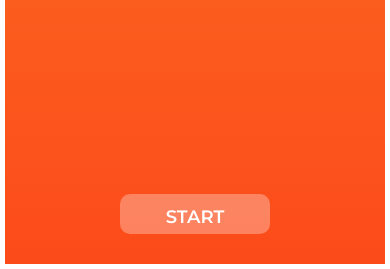
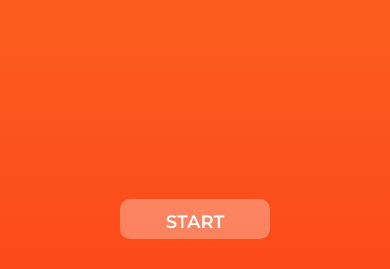
Before and after one commit to bojantubic/pomodoro-timer-javascript, a plain HTML site: page index.html in a window 390 px wide. Shown: the part 575-844 px from the top of the page. Drawn offline with Linux system fonts and the light colour scheme.

Commit message:
Delete border

```diff
--- a/style.css
+++ b/style.css
@@ -42,7 +42,7 @@ body {
 
 @media only screen and (max-width: 600px) {
   .container {
-    border: 5px solid #fff;
+    border: 0;
     border-radius: 0;
   }
 }
```
